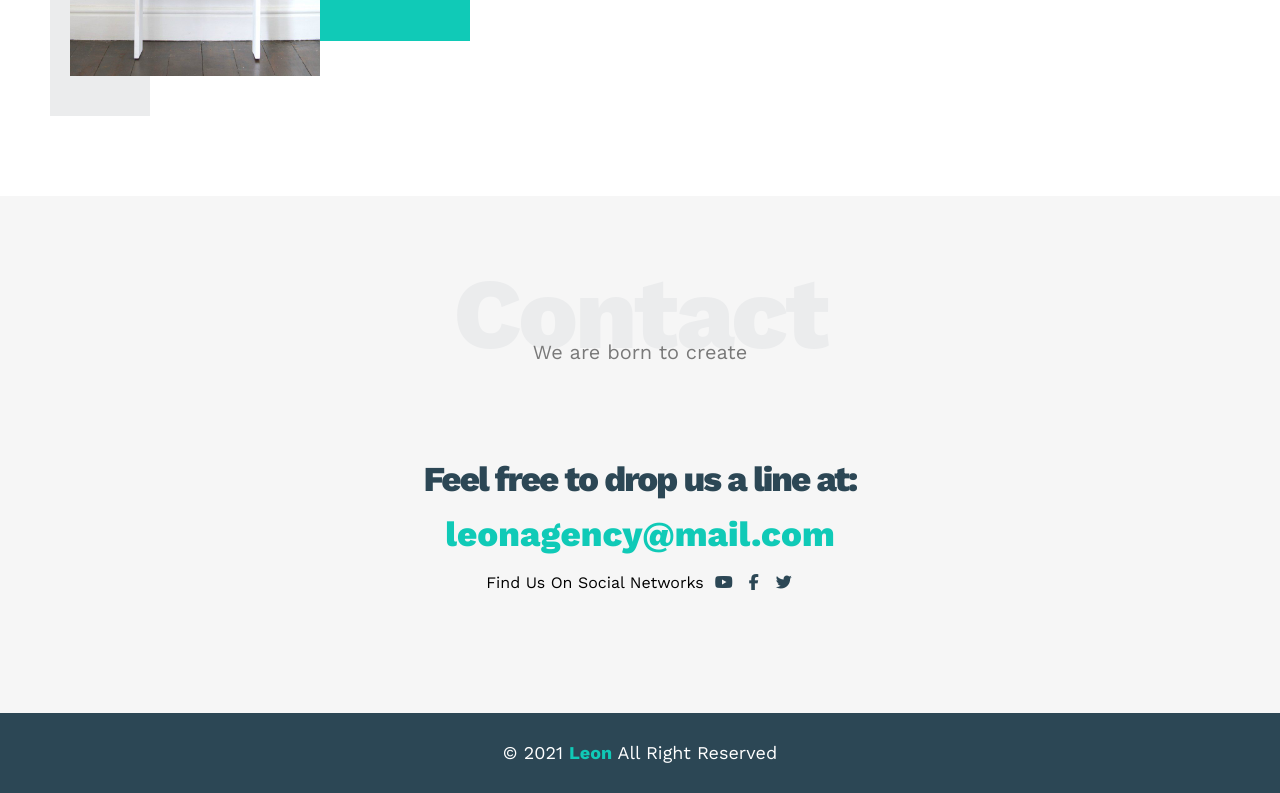
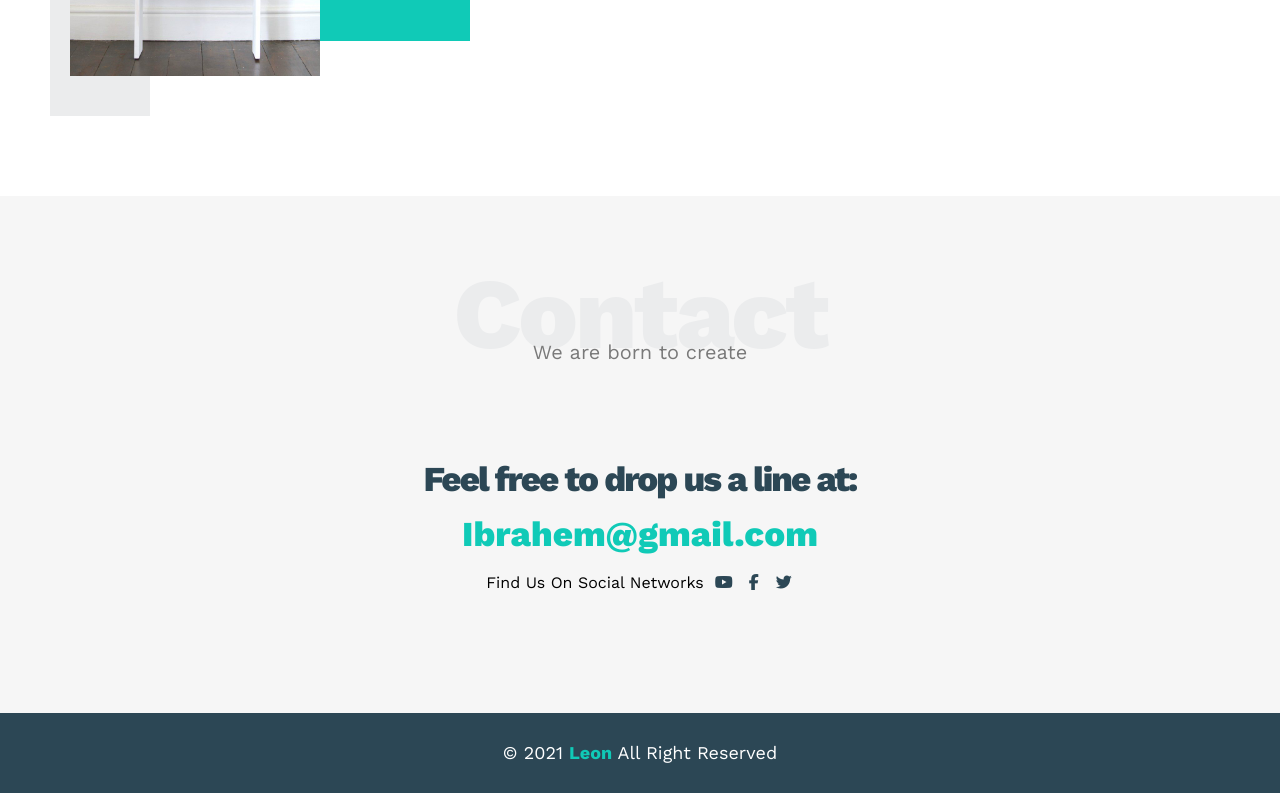
Before and after one commit to Ebrahem55/Templete1-Html-CSS, a plain HTML site: page index.html in a window 1280 px wide. Shown: the part 3200-3993 px from the top of the page. Drawn offline with nearby package versions, Linux system fonts and the light colour scheme.

Commit message:
change the emailaddress

```diff
--- a/index.html
+++ b/index.html
@@ -195,7 +195,7 @@
         <p>We are born to create</p>
         <div class="info">
           <p class="label">Feel free to drop us a line at:</p>
-          <a href="mailto:leonagency@mail.com?subject=Contact" class="link">leonagency@mail.com</a>
+          <a href="mailto:leonagency@mail.com?subject=Contact" class="link">Ibrahem@gmail.com</a>
           <div class="social">
             Find Us On Social Networks
             <i class="fab fa-youtube"></i>
```
